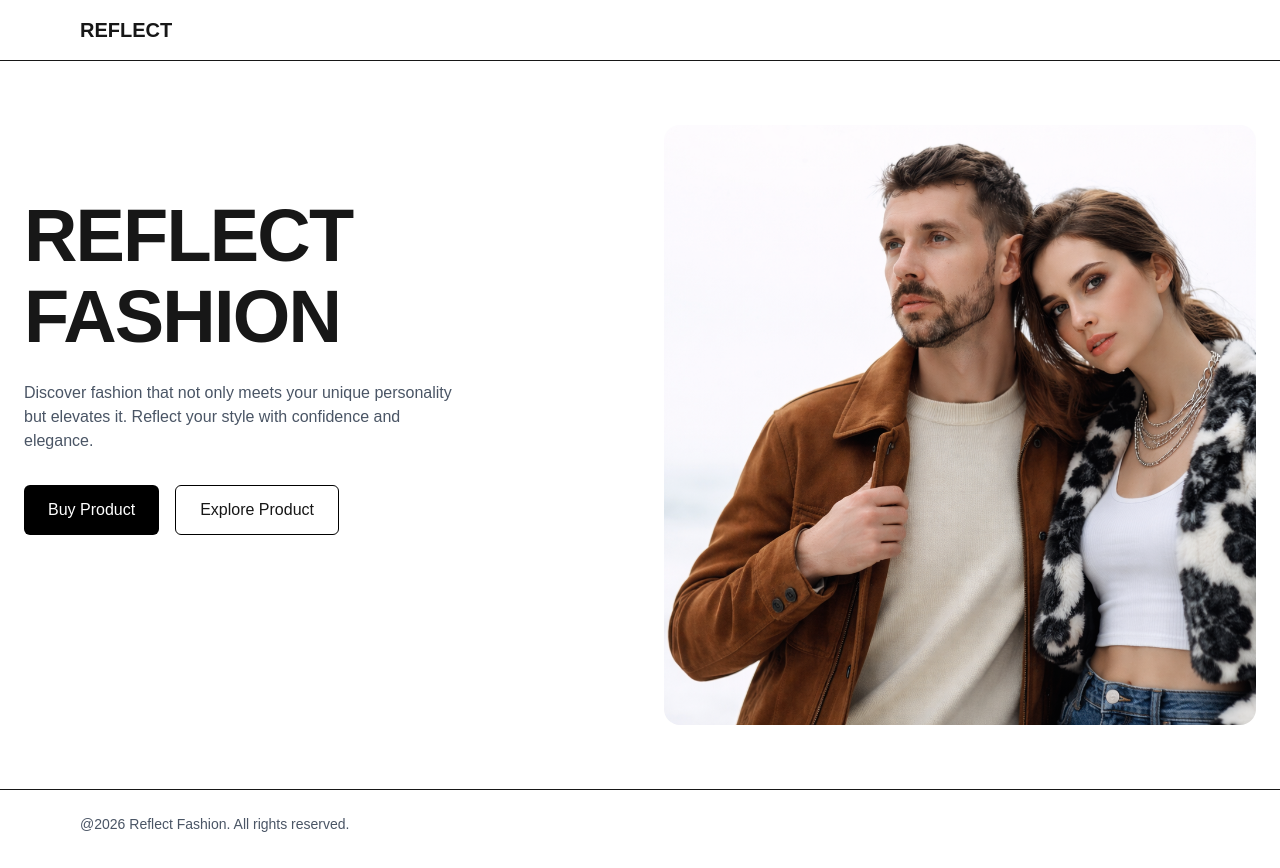
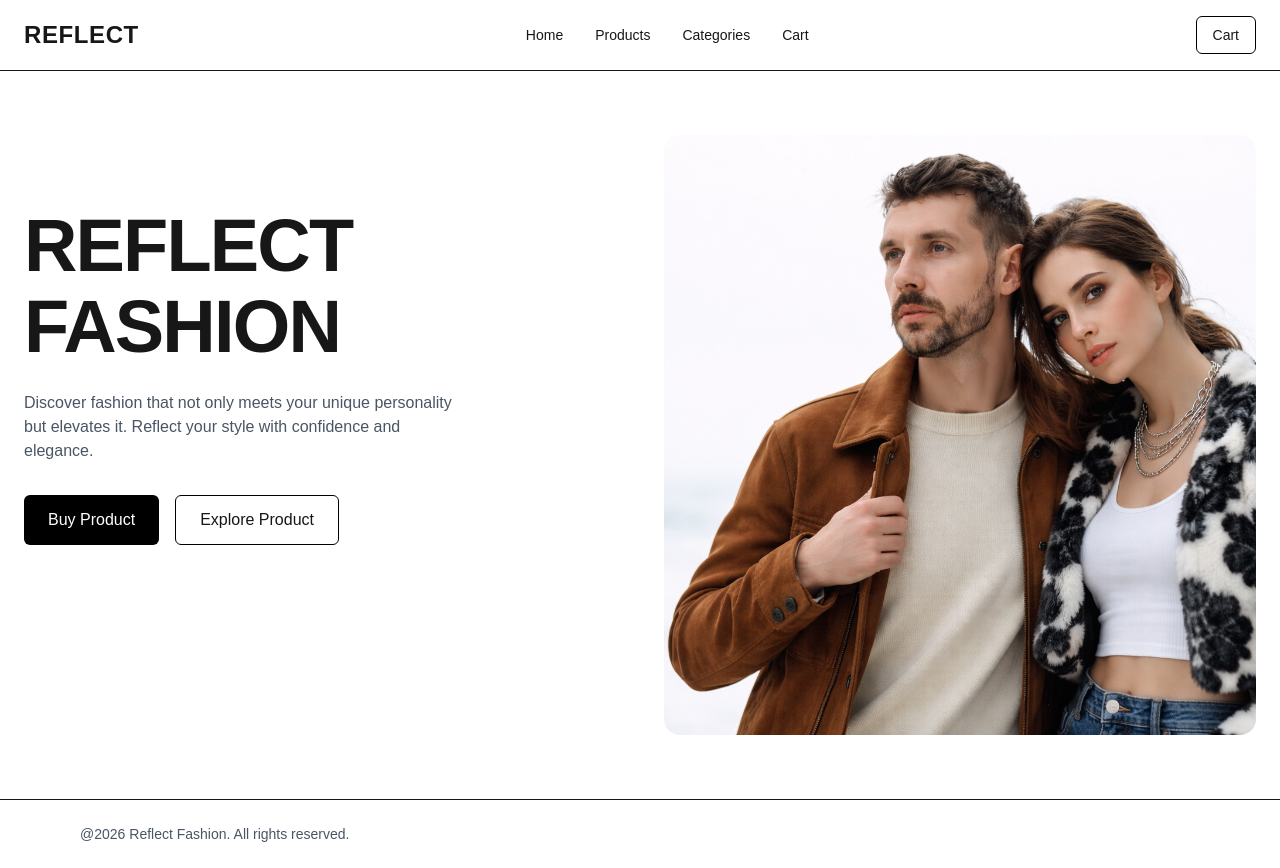
Before and after one commit to tharanijayathura/Reflect, a Next.js app: page / in a window 1280 px wide. Built offline with nearby package versions, Linux system fonts and the light colour scheme.

Commit message:
changed navbar

```diff
--- a/components/Navbar.tsx
+++ b/components/Navbar.tsx
@@ -1,8 +1,34 @@
+import Link from "next/link";
+
 export default function Navbar() {
   return (
-    <nav className="w-full border-b">
-      <div className="mx-auto max-w-6xl px-4 py-4">
-        <h1 className="text-xl font-bold">REFLECT</h1>
+    <nav className="w-full border-b bg-white sticky top-0 z-50">
+      <div className="mx-auto max-w-7xl px-6 py-4 flex items-center justify-between">
+        <Link href="/" className="text-2xl font-bold tracking-wide">
+          REFLECT
+        </Link>
+
+        <div className="hidden md:flex items-center gap-8 text-sm font-medium">
+          <Link href="/" className="hover:text-gray-500 transition">
+            Home
+          </Link>
+          <Link href="/products" className="hover:text-gray-500 transition">
+            Products
+          </Link>
+          <Link href="/categories" className="hover:text-gray-500 transition">
+            Categories
+          </Link>
+          <Link href="/cart" className="hover:text-gray-500 transition">
+            Cart
+          </Link>
+        </div>
+
+        <Link
+          href="/cart"
+          className="rounded-md border border-black px-4 py-2 text-sm font-medium hover:bg-black hover:text-white transition"
+        >
+          Cart
+        </Link>
       </div>
     </nav>
   );
```
